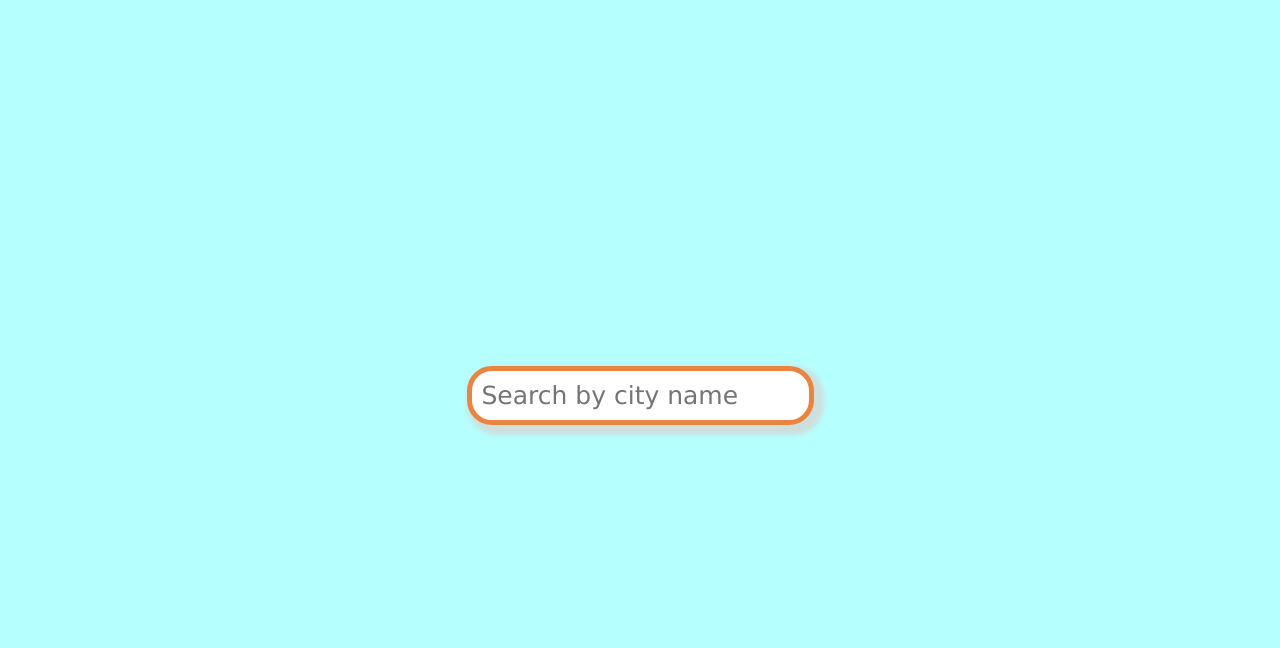
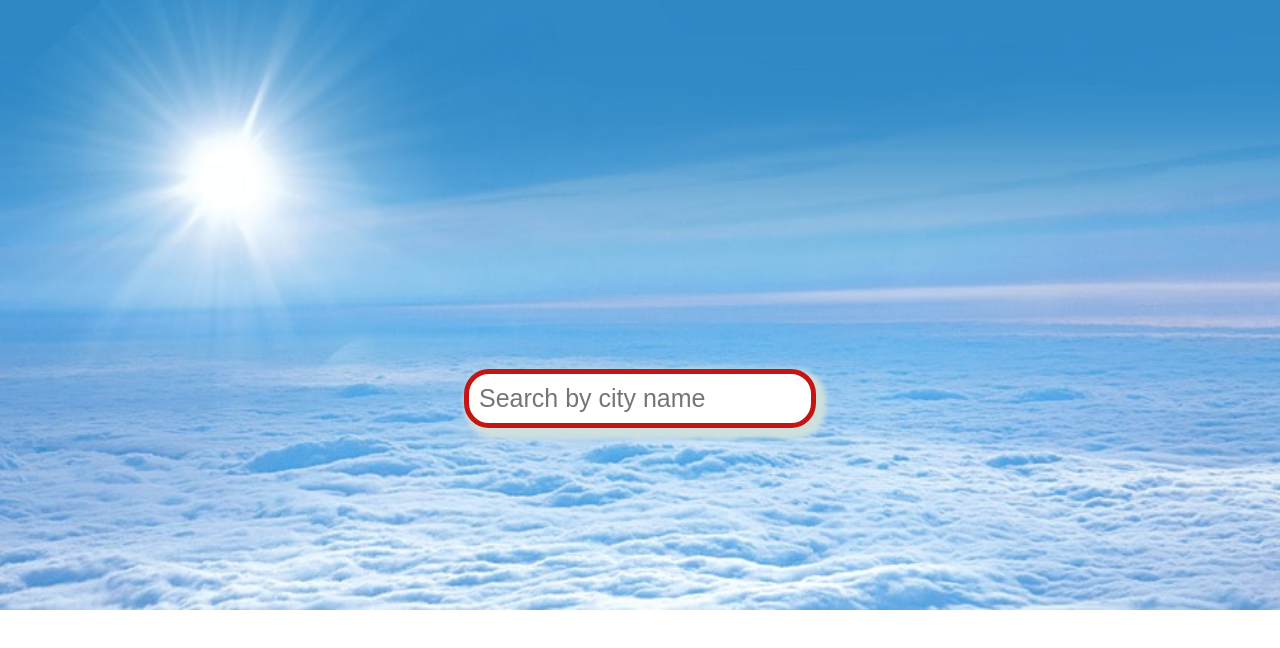
Before and after one commit to waseemkhalil786/Weather-Website, a plain HTML site: page index.html in a window 1280 px wide. Drawn offline with Linux system fonts and the light colour scheme.

Commit message:
100% work Running

```diff
--- a/app.js
+++ b/app.js
@@ -17,16 +17,18 @@ const showWeather = (data) => {
   if (data.cod == "404") {
     weather.innerHTML = `<h2> City Not Found <h2>`;
     return;
-  }
+}
   weather.innerHTML = `
         <div>
             <img src="https://openweathermap.org/img/wn/${data.weather[0].icon}@2x.png" alt="">
         </div>
         <div>
             <h2>${data.main.temp} ℃</h2>
-            <h4> ${data.weather[0].main} </h4>
+            <h4> ${data.weather[0].main}
+
         </div>
     `;
+
 };
 
 form.addEventListener("submit", function (event) {
--- a/index.html
+++ b/index.html
@@ -1,20 +1,23 @@
 <!DOCTYPE html>
 <html lang="en">
-
   <head>
-    <meta charset="UTF-8">
-    <meta http-equiv="X-UA-Compatible" content="IE=edge">
-    <meta name="viewport" content="width=device-width, initial-scale=1.0">
+    <meta charset="UTF-8" />
+    <meta http-equiv="X-UA-Compatible" content="IE=edge" />
+    <meta name="viewport" content="width=device-width, initial-scale=1.0" />
     <title>Document</title>
     <link rel="stylesheet" href="./style.css" />
   </head>
 
   <body>
     <main>
-      <div class="bg"></div>
-        <div class="row" style="text-align: center;">
+      <div class="img-section">
+        <div class="row" style="text-align: center">
           <form action="">
-                <input type="search" id="search" placeholder="Search by city name">
+            <input
+              type="search"
+              id="search"
+              placeholder="Search by city name"
+            />
           </form>
         </div>
         <div class="row" id="weather">
@@ -26,9 +29,9 @@
                 <h4> Clear </h4>
             </div>  -->
         </div>
+      </div>
     </main>
 
     <script type="module" src="./app.js"></script>
   </body>
-
 </html>
--- a/style.css
+++ b/style.css
@@ -1,21 +1,22 @@
-*{
-    margin: 0;
-    padding: 0;
-    font-family: Verdana, Geneva, Tahoma, sans-serif;
-    box-sizing: border-box;
+@import url("https://fonts.googleapis.com/css2?family=Poppins:ital,wght@0,100;0,200;0,300;0,400;0,500;0,600;0,700;0,800;0,900;1,100;1,200;1,300;1,400;1,500;1,600;1,700;1,800;1,900&display=swap");
+* {
+  box-sizing: border-box;
+  margin: 0;
+  padding: 0;
 }
-body{
-
-    width: 100%;
-    height: 100vh;
-    background-color: #b5ffff;
-    display: flex;
-    justify-content: center;
-    align-items: center;
-    flex-direction: column;
+body {
+  background-image: url("./asset\ 03.jpg");
+  background-repeat: no-repeat;
+  background-size: 100%;
+  height: 100vh;
+  font-family: "Poppins", sans-serif;
+  display: flex;
+  flex-direction: column;
+  align-items: center;
+  justify-content: center;
+  margin: 0;
+  height: 100vh;
 }
-
-
 .row{
     display: flex;
     align-items: center;
@@ -29,9 +30,7 @@ body{
     font-size: 25px;
     padding: 10px;
     border-radius: 25px;
-    border: 5px solid rgb(233, 132, 65);
+    border: 5px solid rgb(196, 20, 20);
     outline: none;
     box-shadow: 5px 5px 5px 5px rgb(205, 224, 222);
 }
-
-/* mediaqurey */
```
Also changed, not shown: asset 02.jpeg (deleted), asset 03.jpg (added). Lines whose indentation alone changed are shown as unchanged.
